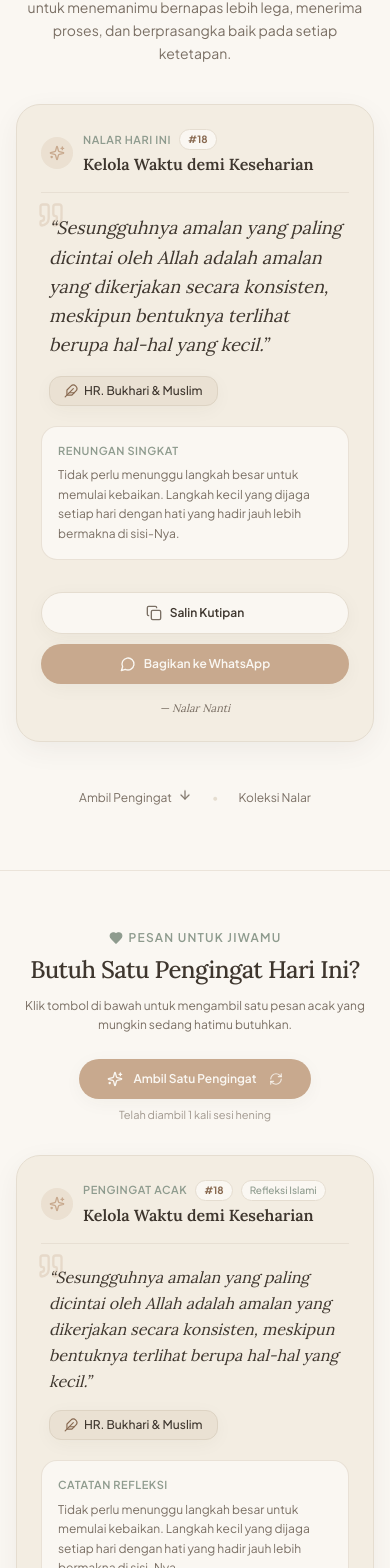
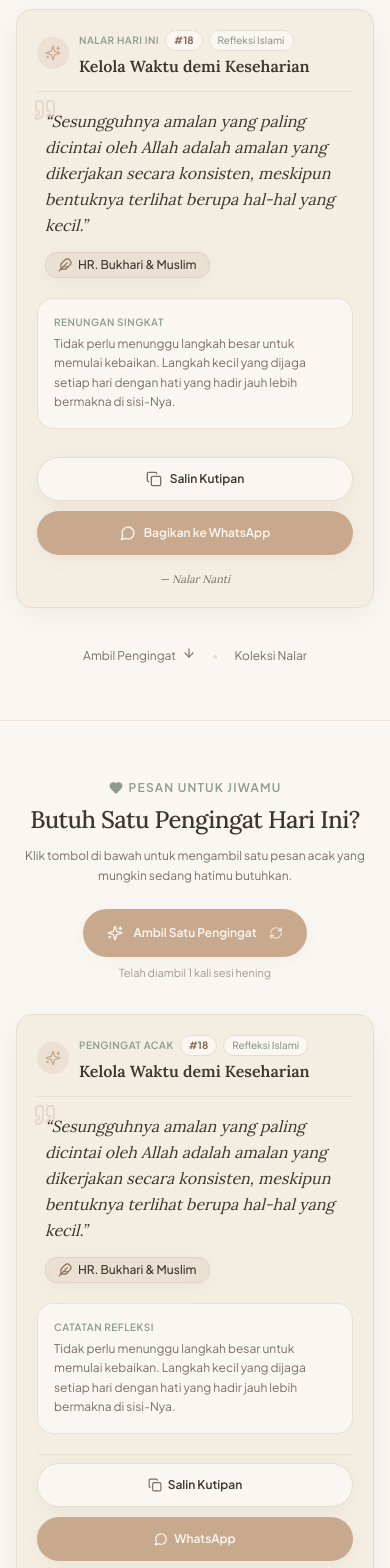
Before and after one commit to amascar23/nalar-nanti-web, a Next.js app: page / in a window 390 px wide. Shown: the part 396-1964 px from the top of the page. Built offline with nearby package versions, Linux system fonts and the light colour scheme.

Commit message:
feat(mobile-seo): optimasi responsivitas mobile-first dan perbarui metadata SEO Menata Nalar, Merakit Asa

```diff
--- a/src/components/AboutSection.tsx
+++ b/src/components/AboutSection.tsx
@@ -44,7 +44,7 @@ export default function AboutSection() {
         </div>
 
         {/* Narrative Box Filosofi */}
-        <div className="bg-[#F3EDE2] border border-[#E5DDD0] rounded-3xl p-7 sm:p-12 mb-16 shadow-soft relative overflow-hidden">
+        <div className="bg-[#F3EDE2] border border-[#E5DDD0] rounded-2xl sm:rounded-3xl p-5 sm:p-10 lg:p-12 mb-14 sm:mb-16 shadow-soft relative overflow-hidden">
           <div className="grid grid-cols-1 lg:grid-cols-12 gap-8 lg:gap-12 items-center">
             {/* Kolom Narasi Kiri */}
             <div className="lg:col-span-7 space-y-4 text-left">
@@ -133,7 +133,7 @@ export default function AboutSection() {
           {/* ----------------------------------------------------------------------- */}
           {/* KARTU 1: INSTAGRAM (@nalarnanti) */}
           {/* ----------------------------------------------------------------------- */}
-          <div className="flex flex-col justify-between p-7 sm:p-9 rounded-3xl bg-[#F3EDE2] border border-[#E5DDD0] shadow-soft hover:shadow-card hover:-translate-y-1.5 transition-all duration-300 relative group">
+          <div className="flex flex-col justify-between p-6 sm:p-9 rounded-2xl sm:rounded-3xl bg-[#F3EDE2] border border-[#E5DDD0] shadow-soft hover:shadow-card hover:-translate-y-1.5 transition-all duration-300 relative group">
             <div>
               {/* Top Tag & Icon */}
               <div className="flex items-center justify-between mb-6 pb-4 border-b border-[#E5DDD0]/80">
@@ -190,7 +190,7 @@ export default function AboutSection() {
           {/* ----------------------------------------------------------------------- */}
           {/* KARTU 2: SALURAN WHATSAPP (@NalarNanti) */}
           {/* ----------------------------------------------------------------------- */}
-          <div className="flex flex-col justify-between p-7 sm:p-9 rounded-3xl bg-[#F3EDE2] border border-[#E5DDD0] shadow-soft hover:shadow-card hover:-translate-y-1.5 transition-all duration-300 relative group">
+          <div className="flex flex-col justify-between p-6 sm:p-9 rounded-2xl sm:rounded-3xl bg-[#F3EDE2] border border-[#E5DDD0] shadow-soft hover:shadow-card hover:-translate-y-1.5 transition-all duration-300 relative group">
             <div>
               {/* Top Tag & Icon */}
               <div className="flex items-center justify-between mb-6 pb-4 border-b border-[#E5DDD0]/80">
--- a/src/components/HeroSection.tsx
+++ b/src/components/HeroSection.tsx
@@ -49,30 +49,30 @@ export default function HeroSection() {
   return (
     <section
       id="beranda"
-      className="relative pt-28 pb-16 sm:pt-40 sm:pb-24 overflow-hidden bg-[#FAF7F2]"
+      className="relative pt-24 pb-14 sm:pt-36 sm:pb-24 overflow-hidden bg-[#FAF7F2]"
     >
       {/* Background ambient lighting */}
-      <div className="absolute top-1/4 left-1/2 -translate-x-1/2 -translate-y-1/2 w-[550px] sm:w-[650px] h-[550px] sm:h-[650px] bg-[#F3EDE2] rounded-full blur-3xl opacity-80 pointer-events-none -z-10" />
-      <div className="absolute top-1/3 right-4 sm:right-8 w-60 sm:w-72 h-60 sm:h-72 bg-[#8E9B8E]/10 rounded-full blur-2xl pointer-events-none -z-10" />
-      <div className="absolute bottom-10 left-4 sm:left-8 w-60 sm:w-72 h-60 sm:h-72 bg-[#C8A98E]/10 rounded-full blur-2xl pointer-events-none -z-10" />
+      <div className="absolute top-1/4 left-1/2 -translate-x-1/2 -translate-y-1/2 w-[340px] sm:w-[650px] h-[340px] sm:h-[650px] bg-[#F3EDE2] rounded-full blur-3xl opacity-80 pointer-events-none -z-10" />
+      <div className="absolute top-1/3 right-2 sm:right-8 w-44 sm:w-72 h-44 sm:h-72 bg-[#8E9B8E]/10 rounded-full blur-2xl pointer-events-none -z-10" />
+      <div className="absolute bottom-10 left-2 sm:left-8 w-44 sm:w-72 h-44 sm:h-72 bg-[#C8A98E]/10 rounded-full blur-2xl pointer-events-none -z-10" />
 
       <div className="max-w-5xl mx-auto px-4 sm:px-6 lg:px-8 text-center">
         {/* 1. Tagline kecil yang hangat di atas judul */}
-        <div className="inline-flex items-center gap-2 px-3.5 py-1.5 sm:px-4 rounded-full bg-[#F3EDE2] border border-[#E5DDD0] text-xs font-medium text-[#7A6F64] mb-6 sm:mb-8 shadow-soft">
-          <span className="w-2 h-2 rounded-full bg-[#8E9B8E] animate-pulse" />
+        <div className="inline-flex items-center gap-2 px-3.5 py-1.5 sm:px-4 rounded-full bg-[#F3EDE2] border border-[#E5DDD0] text-xs font-medium text-[#7A6F64] mb-5 sm:mb-8 shadow-soft">
+          <span className="w-2 h-2 rounded-full bg-[#8E9B8E] animate-pulse shrink-0" />
           <span>Ruang Singgah untuk Menata Nalar {"&"} Merakit Asa</span>
         </div>
 
         {/* 2. Judul utama yang puitis dengan font Lora & deskripsi singkat */}
-        <h1 className="font-serif text-3xl sm:text-5xl lg:text-6xl font-medium tracking-tight text-[#3E362E] max-w-3xl mx-auto leading-[1.28] sm:leading-[1.2] mb-5 sm:mb-6">
+        <h1 className="font-serif text-2xl sm:text-4xl lg:text-5xl font-medium tracking-tight text-[#3E362E] max-w-3xl mx-auto leading-[1.3] sm:leading-[1.2] mb-4 sm:mb-6">
           Beri jeda sejenak, biarkan nalar dan hati menemukan{" "}
-          <span className="italic font-normal text-[#C8A98E] underline decoration-[#E5DDD0] underline-offset-8">
+          <span className="italic font-normal text-[#C8A98E] underline decoration-[#E5DDD0] underline-offset-4 sm:underline-offset-8">
             keteduhannya
           </span>
           .
         </h1>
 
-        <p className="font-sans text-sm sm:text-lg text-[#7A6F64] max-w-2xl mx-auto leading-relaxed mb-10 sm:mb-12">
+        <p className="font-sans text-xs sm:text-base lg:text-lg text-[#7A6F64] max-w-2xl mx-auto leading-relaxed mb-8 sm:mb-12">
           Selamat datang di <strong className="text-[#3E362E] font-medium">Nalar Nanti</strong>, rumah digital dari akun Instagram{" "}
           <a
             href="https://instagram.com/nalarnanti"
@@ -94,18 +94,18 @@ export default function HeroSection() {
           . Ruang singgah hangat yang berisi kutipan motivasi Islami serta refleksi ketenangan diri untuk menemanimu bernapas lebih lega, menerima proses, dan berprasangka baik pada setiap ketetapan.
         </p>
 
-        {/* 3. Kartu Sorotan Utama: "Nalar Hari Ini" */}
+        {/* 3. Kartu Sorotan Utama: "Nalar Hari Ini" (Mobile-friendly Padding) */}
         <div className="max-w-2xl mx-auto text-left relative">
-          <div className="bg-[#F3EDE2] border border-[#E5DDD0] rounded-3xl p-6 sm:p-10 shadow-card transition-all duration-300 relative group overflow-hidden">
+          <div className="bg-[#F3EDE2] border border-[#E5DDD0] rounded-2xl sm:rounded-3xl p-5 sm:p-8 md:p-10 shadow-card transition-all duration-300 relative group overflow-hidden">
             {/* Header Kartu: Judul Tema di Bagian Atas Kartu */}
-            <div className="flex items-center justify-between gap-3 mb-5 sm:mb-6 pb-4 border-b border-[#E5DDD0]/80">
+            <div className="flex items-start sm:items-center justify-between gap-2.5 sm:gap-3 mb-4 sm:mb-6 pb-3.5 sm:pb-4 border-b border-[#E5DDD0]/80">
               <div className="flex items-center gap-2.5 sm:gap-3">
                 <span className="inline-flex items-center justify-center w-8 h-8 rounded-full bg-[#C8A98E]/20 text-[#886950] shrink-0">
                   <Sparkles className="w-4 h-4 text-[#C8A98E]" />
                 </span>
                 <div>
-                  <div className="flex items-center gap-2">
-                    <span className="text-[11px] font-semibold uppercase tracking-wider text-[#8E9B8E]">
+                  <div className="flex flex-wrap items-center gap-1.5 sm:gap-2">
+                    <span className="text-[10px] sm:text-[11px] font-semibold uppercase tracking-wider text-[#8E9B8E]">
                       Nalar Hari Ini
                     </span>
                     <span className="text-[10px] text-[#886950] font-bold bg-[#FAF7F2] px-2 py-0.5 rounded-full border border-[#E5DDD0]">
@@ -113,7 +113,7 @@ export default function HeroSection() {
                     </span>
                     <span
                       suppressHydrationWarning
-                      className="hidden sm:inline-block text-[10px] font-medium px-2 py-0.5 rounded-full bg-[#FAF7F2] text-[#8E9B8E] border border-[#E5DDD0]"
+                      className="text-[10px] sm:text-[11px] font-medium px-2 py-0.5 rounded-full bg-[#FAF7F2] text-[#8E9B8E] border border-[#E5DDD0]"
                     >
                       {currentQuote.category}
                     </span>
@@ -121,7 +121,7 @@ export default function HeroSection() {
                   {/* Judul Tema Kartu */}
                   <h2
                     suppressHydrationWarning
-                    className="font-serif text-base sm:text-lg font-semibold text-[#3E362E] mt-0.5"
+                    className="font-serif text-base sm:text-lg font-semibold text-[#3E362E] mt-1 leading-snug"
                   >
                     {currentQuote.themeTitle}
                   </h2>
@@ -133,7 +133,7 @@ export default function HeroSection() {
                   onClick={handleNextFeatured}
                   title="Lihat kutipan pilihan lainnya"
                   aria-label="Lihat kutipan pilihan berikutnya"
-                  className="inline-flex items-center gap-1.5 text-xs text-[#7A6F64] hover:text-[#3E362E] px-3 py-1.5 rounded-full bg-[#FAF7F2] border border-[#E5DDD0] hover:border-[#C8A98E] active:scale-95 transition-all shadow-soft shrink-0"
+                  className="inline-flex items-center gap-1 text-[11px] sm:text-xs text-[#7A6F64] hover:text-[#3E362E] px-2.5 py-1 sm:px-3 sm:py-1.5 rounded-full bg-[#FAF7F2] border border-[#E5DDD0] hover:border-[#C8A98E] active:scale-95 transition-all shadow-soft shrink-0"
                 >
                   <RefreshCw className="w-3 h-3" />
                   <span className="hidden sm:inline">Pilihan Lain</span>
@@ -143,29 +143,29 @@ export default function HeroSection() {
 
             {/* Kutipan Utama dengan Font Lora */}
             <div className="relative mb-5 sm:mb-6">
-              <QuoteIcon className="w-7 h-7 sm:w-8 sm:h-8 text-[#C8A98E]/30 absolute -top-3 -left-1 sm:-left-2 -z-0" />
+              <QuoteIcon className="w-6 h-6 sm:w-8 sm:h-8 text-[#C8A98E]/30 absolute -top-2.5 -left-1 sm:-left-2 -z-0" />
               <blockquote
                 suppressHydrationWarning
-                className="font-serif italic text-lg sm:text-2xl text-[#3E362E] leading-relaxed relative z-10 pl-2"
+                className="font-serif italic text-base sm:text-xl md:text-2xl text-[#3E362E] leading-relaxed relative z-10 pl-2"
               >
                 “{currentQuote.quote}”
               </blockquote>
 
               {/* Badge Sumber dengan Latar Soft Cream Hangat (#EAE1D3) */}
-              <div className="mt-4 pl-2 flex items-center">
+              <div className="mt-3.5 pl-2 flex items-center">
                 <span
                   suppressHydrationWarning
-                  className="inline-flex items-center gap-1.5 text-xs sm:text-sm font-sans font-medium px-3.5 py-1.5 rounded-xl bg-[#EAE1D3] text-[#3E362E] border border-[#DDD3C3] shadow-soft"
+                  className="inline-flex items-center gap-1.5 text-xs sm:text-sm font-sans font-medium px-3 py-1 sm:px-3.5 sm:py-1.5 rounded-xl bg-[#EAE1D3] text-[#3E362E] border border-[#DDD3C3] shadow-soft"
                 >
-                  <Feather className="w-3.5 h-3.5 text-[#886950]" />
+                  <Feather className="w-3.5 h-3.5 text-[#886950] shrink-0" />
                   <span>{currentQuote.source}</span>
                 </span>
               </div>
             </div>
 
             {/* Catatan Refleksi */}
-            <div className="bg-[#FAF7F2] rounded-2xl p-4 sm:p-5 border border-[#E5DDD0]/80 mb-6 sm:mb-8">
-              <p className="text-[11px] uppercase tracking-wider text-[#8E9B8E] font-semibold mb-1.5">
+            <div className="bg-[#FAF7F2] rounded-2xl p-4 sm:p-5 border border-[#E5DDD0]/80 mb-5 sm:mb-8">
+              <p className="text-[10px] sm:text-[11px] uppercase tracking-wider text-[#8E9B8E] font-semibold mb-1">
                 Renungan Singkat
               </p>
               <p
@@ -178,11 +178,11 @@ export default function HeroSection() {
 
             {/* 4. Dua Tombol Interaktif yang Rapi (Mobile Friendly) */}
             <div className="flex flex-col sm:flex-row items-stretch sm:items-center justify-between gap-3 pt-2">
-              <div className="grid grid-cols-1 sm:flex items-center gap-2.5 w-full sm:w-auto">
+              <div className="flex flex-col sm:flex-row items-stretch sm:items-center gap-2.5 w-full sm:w-auto">
                 {/* Tombol Salin Kutipan */}
                 <button
                   onClick={handleCopyQuote}
-                  className="w-full sm:w-auto inline-flex items-center justify-center gap-2 px-5 py-3 sm:py-2.5 rounded-full bg-[#FAF7F2] border border-[#E5DDD0] text-xs font-semibold text-[#3E362E] hover:border-[#C8A98E] hover:text-[#C8A98E] transition-all shadow-soft active:scale-95 group"
+                  className="w-full sm:w-auto min-h-[44px] inline-flex items-center justify-center gap-2 px-5 py-3 sm:py-2.5 rounded-full bg-[#FAF7F2] border border-[#E5DDD0] text-xs font-semibold text-[#3E362E] hover:border-[#C8A98E] hover:text-[#C8A98E] transition-all shadow-soft active:scale-95 group"
                 >
                   {isCopied ? (
                     <>
@@ -202,7 +202,7 @@ export default function HeroSection() {
                 {/* Tombol Bagikan ke WhatsApp */}
                 <button
                   onClick={handleShareWhatsApp}
-                  className="w-full sm:w-auto inline-flex items-center justify-center gap-2 px-5 py-3 sm:py-2.5 rounded-full bg-[#C8A98E] text-[#FAF7F2] text-xs font-semibold hover:bg-[#B9967A] transition-all shadow-soft active:scale-95"
+                  className="w-full sm:w-auto min-h-[44px] inline-flex items-center justify-center gap-2 px-5 py-3 sm:py-2.5 rounded-full bg-[#C8A98E] text-[#FAF7F2] text-xs font-semibold hover:bg-[#B9967A] transition-all shadow-soft active:scale-95"
                 >
                   <MessageCircle className="w-4 h-4 text-[#FAF7F2]" />
                   <span>Bagikan ke WhatsApp</span>
@@ -225,7 +225,7 @@ export default function HeroSection() {
         </div>
 
         {/* Tombol Navigasi Lembut ke Bagian Bawah */}
-        <div className="mt-12 sm:mt-14 flex items-center justify-center gap-5 text-xs text-[#7A6F64]">
+        <div className="mt-10 sm:mt-14 flex items-center justify-center gap-4 sm:gap-5 text-xs text-[#7A6F64]">
           <a
             href="#pengingat"
             className="hover:text-[#3E362E] transition-colors inline-flex items-center gap-1.5"
--- a/src/components/RandomQuoteGenerator.tsx
+++ b/src/components/RandomQuoteGenerator.tsx
@@ -68,8 +68,8 @@ export default function RandomQuoteGenerator() {
       className="py-14 sm:py-24 bg-[#FAF7F2] border-t border-[#E5DDD0]/70 relative overflow-hidden"
     >
       {/* Background ambient lighting */}
-      <div className="absolute top-1/2 left-1/2 -translate-x-1/2 -translate-y-1/2 w-[450px] sm:w-[500px] h-[450px] sm:h-[500px] bg-[#F3EDE2] rounded-full blur-3xl opacity-80 pointer-events-none -z-10" />
-      <div className="absolute bottom-0 right-8 sm:right-12 w-52 sm:w-64 h-52 sm:h-64 bg-[#8E9B8E]/10 rounded-full blur-2xl pointer-events-none -z-10" />
+      <div className="absolute top-1/2 left-1/2 -translate-x-1/2 -translate-y-1/2 w-[340px] sm:w-[500px] h-[340px] sm:h-[500px] bg-[#F3EDE2] rounded-full blur-3xl opacity-80 pointer-events-none -z-10" />
+      <div className="absolute bottom-0 right-2 sm:right-12 w-44 sm:w-64 h-44 sm:h-64 bg-[#8E9B8E]/10 rounded-full blur-2xl pointer-events-none -z-10" />
 
       <div className="max-w-4xl mx-auto px-4 sm:px-6 lg:px-8 text-center">
         {/* Header Bagian */}
@@ -91,7 +91,7 @@ export default function RandomQuoteGenerator() {
           <button
             onClick={handleGetRandomQuote}
             disabled={isAnimating}
-            className="inline-flex items-center justify-center gap-2.5 px-7 py-3 sm:px-9 sm:py-4 rounded-full bg-[#C8A98E] text-[#FAF7F2] font-semibold text-xs sm:text-base hover:bg-[#B9967A] transition-all duration-300 shadow-soft hover:shadow-card hover:-translate-y-0.5 active:translate-y-0 active:scale-95 disabled:opacity-70 group"
+            className="inline-flex items-center justify-center gap-2.5 px-6 py-3.5 sm:px-9 sm:py-4 rounded-full bg-[#C8A98E] text-[#FAF7F2] font-semibold text-xs sm:text-base hover:bg-[#B9967A] transition-all duration-300 shadow-soft hover:shadow-card hover:-translate-y-0.5 active:translate-y-0 active:scale-95 disabled:opacity-70 group min-h-[48px]"
           >
             <Sparkles
               className={`w-4 h-4 sm:w-5 sm:h-5 text-[#FAF7F2] ${
@@ -114,21 +114,21 @@ export default function RandomQuoteGenerator() {
         {/* Kartu Soft Cream dengan Format Selaras Kartu @nalarnanti */}
         <div className="max-w-2xl mx-auto text-left">
           <div
-            className={`bg-[#F3EDE2] border border-[#E5DDD0] rounded-3xl p-6 sm:p-10 shadow-card transition-all duration-300 relative group overflow-hidden ${
+            className={`bg-[#F3EDE2] border border-[#E5DDD0] rounded-2xl sm:rounded-3xl p-5 sm:p-8 md:p-10 shadow-card transition-all duration-300 relative group overflow-hidden ${
               isAnimating
                 ? "opacity-30 scale-[0.98] blur-[1px]"
                 : "opacity-100 scale-100 blur-0"
             }`}
           >
             {/* Header Kartu: Label Kategori, Nomor Urut & Judul Tema */}
-            <div className="flex items-center justify-between gap-3 mb-5 sm:mb-6 pb-4 border-b border-[#E5DDD0]/80">
+            <div className="flex items-start sm:items-center justify-between gap-2.5 sm:gap-3 mb-4 sm:mb-6 pb-3.5 sm:pb-4 border-b border-[#E5DDD0]/80">
               <div className="flex items-center gap-2.5 sm:gap-3">
                 <span className="inline-flex items-center justify-center w-8 h-8 rounded-full bg-[#C8A98E]/20 text-[#886950] shrink-0">
                   <Sparkles className="w-4 h-4 text-[#C8A98E]" />
                 </span>
                 <div>
-                  <div className="flex items-center gap-2">
-                    <span className="text-[11px] font-semibold uppercase tracking-wider text-[#8E9B8E]">
+                  <div className="flex flex-wrap items-center gap-1.5 sm:gap-2">
+                    <span className="text-[10px] sm:text-[11px] font-semibold uppercase tracking-wider text-[#8E9B8E]">
                       Pengingat Acak
                     </span>
                     <span
@@ -148,7 +148,7 @@ export default function RandomQuoteGenerator() {
                   {/* Judul Tema Kartu */}
                   <h3
                     suppressHydrationWarning
-                    className="font-serif text-base sm:text-lg font-semibold text-[#3E362E] mt-0.5"
+                    className="font-serif text-base sm:text-lg font-semibold text-[#3E362E] mt-1 leading-snug"
                   >
                     {currentQuote.themeTitle}
                   </h3>
@@ -165,29 +165,29 @@ export default function RandomQuoteGenerator() {
 
             {/* Teks Kutipan Utama (Lora Serif) */}
             <div className="relative mb-5 sm:mb-6">
-              <QuoteIcon className="w-7 h-7 sm:w-8 sm:h-8 text-[#C8A98E]/30 absolute -top-3 -left-1 sm:-left-2 -z-0" />
+              <QuoteIcon className="w-6 h-6 sm:w-8 sm:h-8 text-[#C8A98E]/30 absolute -top-2.5 -left-1 sm:-left-2 -z-0" />
               <blockquote
                 suppressHydrationWarning
-                className="font-serif italic text-base sm:text-2xl text-[#3E362E] leading-relaxed relative z-10 pl-2"
+                className="font-serif italic text-base sm:text-xl md:text-2xl text-[#3E362E] leading-relaxed relative z-10 pl-2"
               >
                 “{currentQuote.quote}”
               </blockquote>
 
               {/* Badge Sumber dengan Latar Soft Cream Hangat (#EAE1D3) */}
-              <div className="mt-4 pl-2 flex items-center">
+              <div className="mt-3.5 pl-2 flex items-center">
                 <span
                   suppressHydrationWarning
-                  className="inline-flex items-center gap-1.5 text-xs sm:text-sm font-sans font-medium px-3.5 py-1.5 rounded-xl bg-[#EAE1D3] text-[#3E362E] border border-[#DDD3C3] shadow-soft"
+                  className="inline-flex items-center gap-1.5 text-xs sm:text-sm font-sans font-medium px-3 py-1 sm:px-3.5 sm:py-1.5 rounded-xl bg-[#EAE1D3] text-[#3E362E] border border-[#DDD3C3] shadow-soft"
                 >
-                  <Feather className="w-3.5 h-3.5 text-[#886950]" />
+                  <Feather className="w-3.5 h-3.5 text-[#886950] shrink-0" />
                   <span>{currentQuote.source}</span>
                 </span>
               </div>
             </div>
 
             {/* Catatan Refleksi */}
-            <div className="bg-[#FAF7F2] rounded-2xl p-4 sm:p-5 border border-[#E5DDD0]/80 mb-6 sm:mb-7">
-              <p className="text-[11px] font-semibold uppercase tracking-wider text-[#8E9B8E] mb-1.5">
+            <div className="bg-[#FAF7F2] rounded-2xl p-4 sm:p-5 border border-[#E5DDD0]/80 mb-5 sm:mb-7">
+              <p className="text-[10px] sm:text-[11px] font-semibold uppercase tracking-wider text-[#8E9B8E] mb-1">
                 Catatan Refleksi
               </p>
               <p
@@ -200,11 +200,11 @@ export default function RandomQuoteGenerator() {
 
             {/* Footer Kartu: Tombol Salin Kutipan dan Bagikan ke WhatsApp */}
             <div className="flex flex-col sm:flex-row items-stretch sm:items-center justify-between gap-3 pt-2 border-t border-[#E5DDD0]/70">
-              <div className="grid grid-cols-2 sm:flex sm:items-center gap-2.5 w-full sm:w-auto">
+              <div className="flex flex-col sm:flex-row items-stretch sm:items-center gap-2.5 w-full sm:w-auto">
                 {/* Tombol Salin */}
                 <button
                   onClick={handleCopy}
-                  className="inline-flex items-center justify-center gap-1.5 sm:gap-2 px-4 py-2.5 rounded-full bg-[#FAF7F2] border border-[#E5DDD0] text-xs font-semibold text-[#3E362E] hover:border-[#C8A98E] hover:text-[#C8A98E] transition-all shadow-soft active:scale-95 group"
+                  className="w-full sm:w-auto min-h-[44px] inline-flex items-center justify-center gap-1.5 sm:gap-2 px-4 py-2.5 rounded-full bg-[#FAF7F2] border border-[#E5DDD0] text-xs font-semibold text-[#3E362E] hover:border-[#C8A98E] hover:text-[#C8A98E] transition-all shadow-soft active:scale-95 group"
                 >
                   {isCopied ? (
                     <>
@@ -222,7 +222,7 @@ export default function RandomQuoteGenerator() {
                 {/* Tombol Bagikan ke WhatsApp */}
                 <button
                   onClick={handleShareWhatsApp}
-                  className="inline-flex items-center justify-center gap-1.5 sm:gap-2 px-4 py-2.5 rounded-full bg-[#C8A98E] text-[#FAF7F2] text-xs font-semibold hover:bg-[#B9967A] transition-all shadow-soft active:scale-95 group"
+                  className="w-full sm:w-auto min-h-[44px] inline-flex items-center justify-center gap-1.5 sm:gap-2 px-4 py-2.5 rounded-full bg-[#C8A98E] text-[#FAF7F2] text-xs font-semibold hover:bg-[#B9967A] transition-all shadow-soft active:scale-95 group"
                 >
                   <MessageCircle className="w-3.5 h-3.5 text-[#FAF7F2]" />
                   <span>WhatsApp</span>
```
Also changed, not shown: src/app/layout.tsx (+9 -6 lines), src/components/QuoteSection.tsx (+4 -4 lines).
